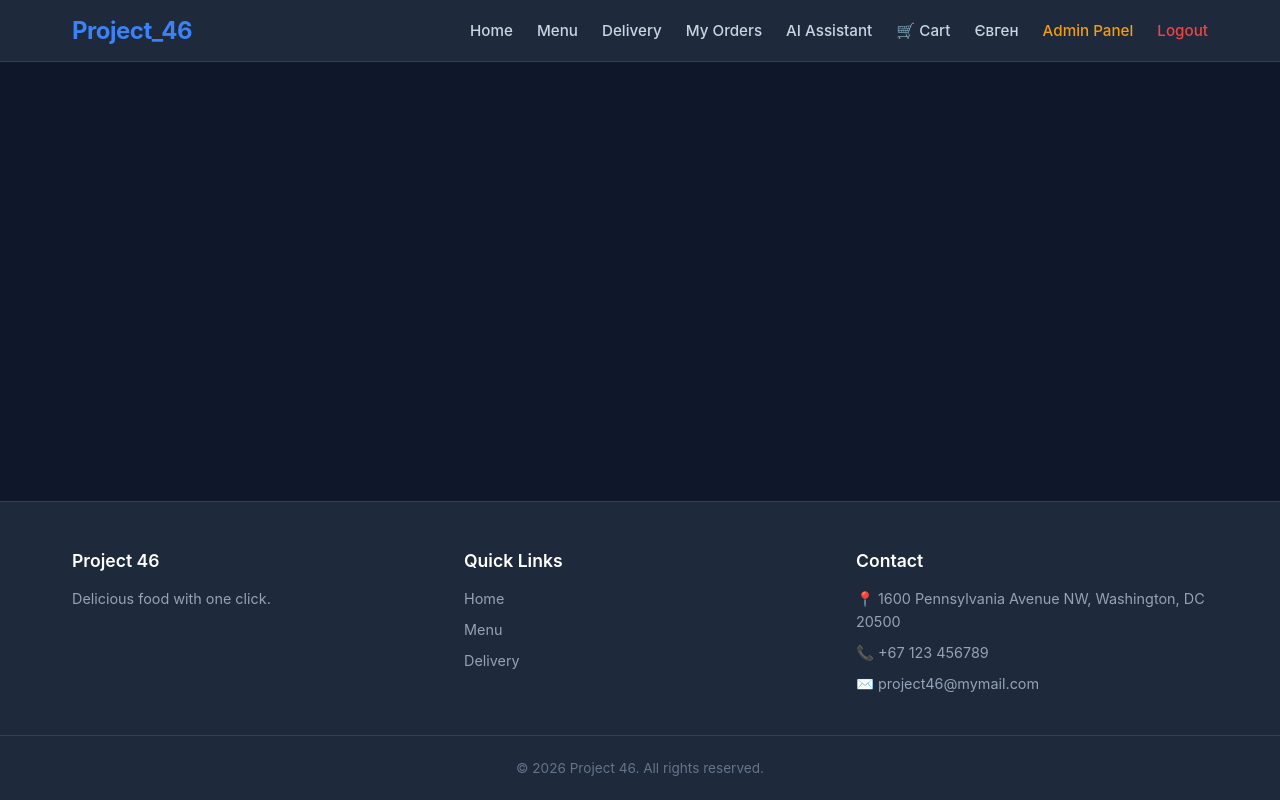
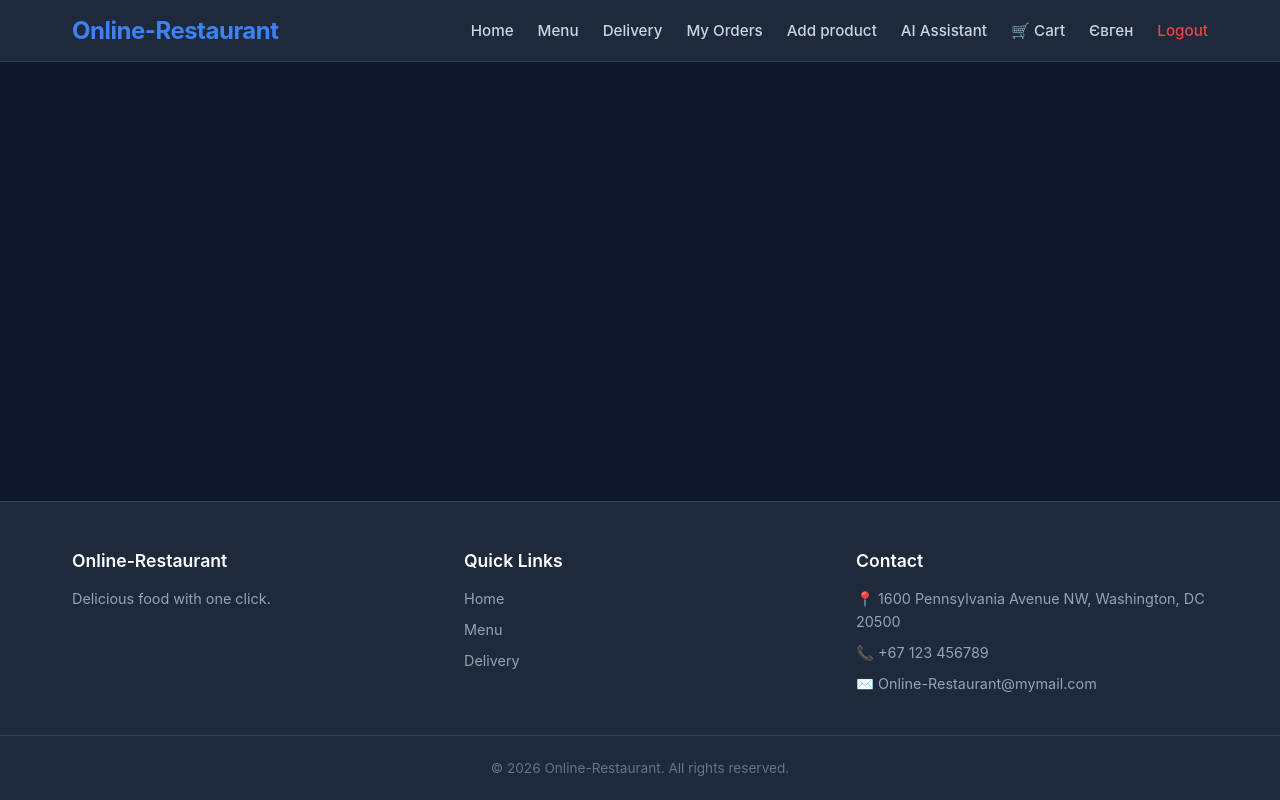
Before and after one commit to zomif/Online-Restaurant, a Flask app: page / in a window 1280 px wide. Run offline with Flask 3, Linux system fonts and the light colour scheme; a user stored in the database is signed in.

Commit message:
Update base.html

```diff
--- a/templates/base.html
+++ b/templates/base.html
@@ -2,193 +2,88 @@
 <html lang="en">
 <head>
     <meta charset="UTF-8">
-
     <meta name="viewport" content="width=device-width, initial-scale=1.0">
-
-    <title>
-        {% block title %}Project_46{% endblock %}
-    </title>
-
-    <link
-        rel="stylesheet"
-        href="{{ url_for('static', filename='css/style.css') }}"
-    >
-
+    <title>{% block title %}Online-Restaurant{% endblock %}</title>
+    <link rel="stylesheet" href="{{ url_for('static', filename='css/style.css') }}">
     {% block extra_css %}{% endblock %}
 </head>
-
 <body>
 
-    <!-- NAVIGATION -->
     <header>
         <nav class="navbar">
-
             <a href="{{ url_for('main.index') }}" class="logo">
-                Project_46
+                Online-Restaurant
             </a>
 
             <div class="nav-links">
-
-                <a href="{{ url_for('main.index') }}">
-                    Home
-                </a>
-
-                <a href="{{ url_for('food.menu') }}">
-                    Menu
-                </a>
-
-                <a href="{{ url_for('delivery.delivery_page') }}">
-                    Delivery
-                </a>
-
+                <a href="{{ url_for('main.index') }}">Home</a>
+                <a href="{{ url_for('food.menu') }}">Menu</a>
+                <a href="{{ url_for('delivery.delivery_page') }}">Delivery</a>
 
                 {% if current_user.is_authenticated %}
-
-                    <a href="{{ url_for('orders.history') }}">
-                        My Orders
-                    </a>
-
-                    <a href="{{ url_for('ai.assistant') }}">
-                        AI Assistant
-                    </a>
-
-                    <a href="{{ url_for('orders.cart') }}">
-                        🛒 Cart
-                    </a>
-
-                    <a href="{{ url_for('auth.profile') }}">
-                        {{ current_user.username }}
-                    </a>
+                    <a href="{{ url_for('orders.history') }}">My Orders</a>
 
                     {% if current_user.role == "admin" %}
-
-                        <a href="{{ url_for('admin.dashboard') }}" class="admin-link">
-                            Admin Panel
-                        </a>
-
+                        <a href="{{ url_for('food.add_food') }}">Add product</a>
                     {% endif %}
 
-                    <a href="{{ url_for('auth.logout') }}" class="logout">
-                        Logout
-                    </a>
-
+                    <a href="{{ url_for('ai.assistant') }}">AI Assistant</a>
+                    <a href="{{ url_for('orders.cart') }}">🛒 Cart</a>
+                    <a href="{{ url_for('auth.profile') }}">{{ current_user.username }}</a>
+                    <a href="{{ url_for('auth.logout') }}" class="logout">Logout</a>
                 {% else %}
-
-                    <a href="{{ url_for('auth.login') }}">
-                        Login
-                    </a>
-
-                    <a href="{{ url_for('auth.register') }}" class="register-button">
-                        Register
-                    </a>
-
+                    <a href="{{ url_for('auth.login') }}">Login</a>
+                    <a href="{{ url_for('auth.register') }}" class="register-button">Register</a>
                 {% endif %}
-
             </div>
-
         </nav>
     </header>
 
-
-    <!-- FLASH MESSAGES -->
     <div class="flash-container">
-
         {% with messages = get_flashed_messages(with_categories=true) %}
-
             {% if messages %}
-
                 {% for category, message in messages %}
-
                     <div class="flash-message {{ category }}">
                         {{ message }}
                     </div>
-
                 {% endfor %}
-
             {% endif %}
-
         {% endwith %}
-
     </div>
 
-
-    <!-- MAIN PAGE CONTENT -->
     <main>
-
         {% block content %}
         {% endblock %}
-
     </main>
 
-
-    <!-- FOOTER -->
     <footer>
-
         <div class="footer-container">
+            <div class="footer-section">
+                <h3>Online-Restaurant</h3>
+                <p>Delicious food with one click.</p>
+            </div>
 
             <div class="footer-section">
-
-                <h3>Project 46</h3>
-
-                <p>
-                    Delicious food with one click.
-                </p>
-
+                <h3>Quick Links</h3>
+                <a href="{{ url_for('main.index') }}">Home</a>
+                <a href="{{ url_for('food.menu') }}">Menu</a>
+                <a href="{{ url_for('delivery.delivery_page') }}">Delivery</a>
             </div>
 
-
             <div class="footer-section">
-
-                <h3>Quick Links</h3>
-
-                <a href="{{ url_for('main.index') }}">
-                    Home
-                </a>
-
-                <a href="{{ url_for('food.menu') }}">
-                    Menu
-                </a>
-
-                <a href="{{ url_for('delivery.delivery_page') }}">
-                    Delivery
-                </a>
-
+                <h3>Contact</h3>
+                <p>📍 1600 Pennsylvania Avenue NW, Washington, DC 20500</p>
+                <p>📞 +67 123 456789</p>
+                <p>✉️ Online-Restaurant@mymail.com</p>
             </div>
-
-
-            <div class="footer-section">
-
-                <h3>Contact</h3>
-
-                <p>📍 1600 Pennsylvania Avenue NW, Washington, DC 20500</p>
-
-                <p>📞 +67 123 456789</p>
-
-                <p>✉️ project46@mymail.com</p>
-
-            </div>
-
         </div>
 
-
         <div class="footer-bottom">
-
-            <p>
-                © 2026 Project 46. All rights reserved.
-            </p>
-
+            <p>© 2026 Online-Restaurant. All rights reserved.</p>
         </div>
-
     </footer>
 
-
-    <!-- JAVASCRIPT -->
-    <script
-        src="{{ url_for('static', filename='js/script.js') }}"
-    ></script>
-
-    {% block extra_js %}
-    {% endblock %}
-
+    <script src="{{ url_for('static', filename='js/script.js') }}"></script>
+    {% block extra_js %}{% endblock %}
 </body>
 </html>
```
